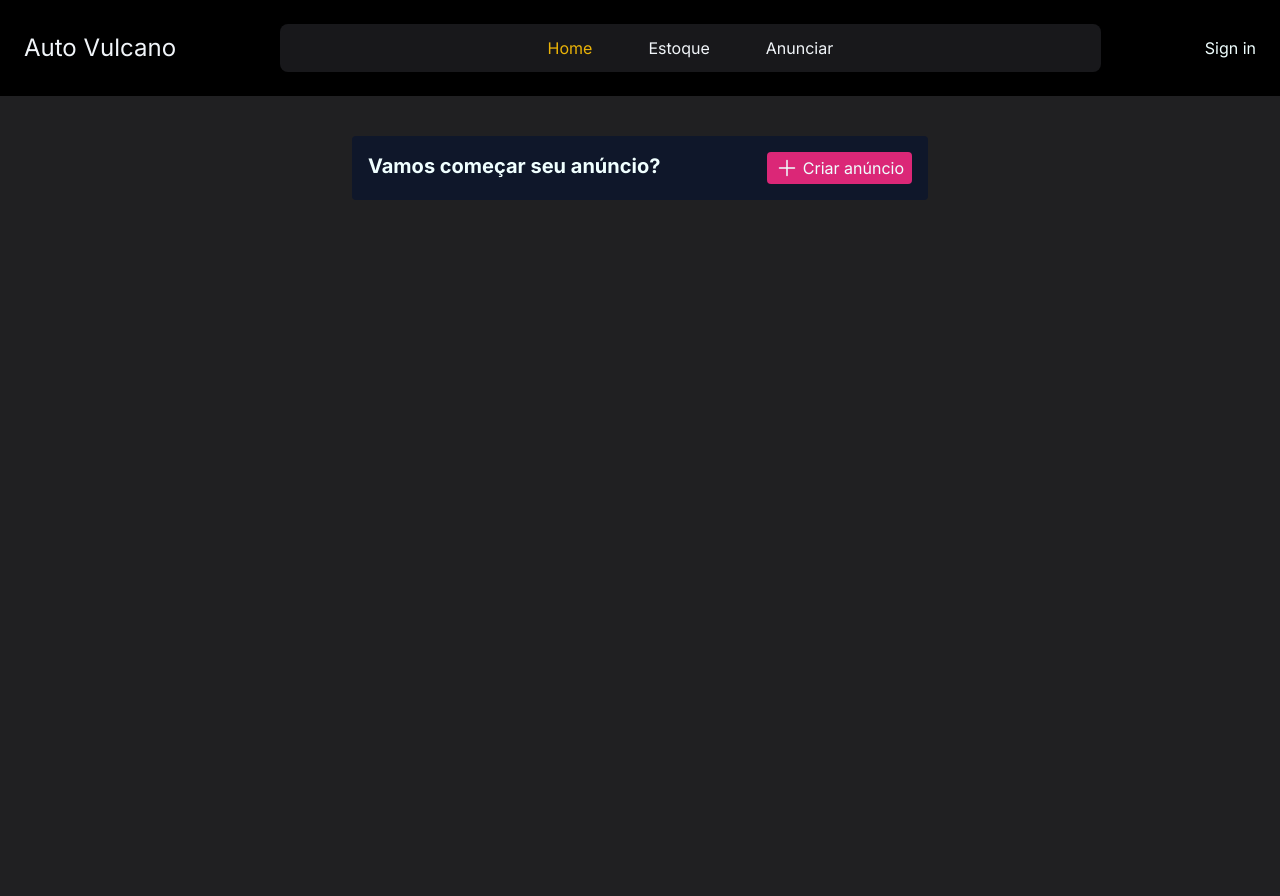
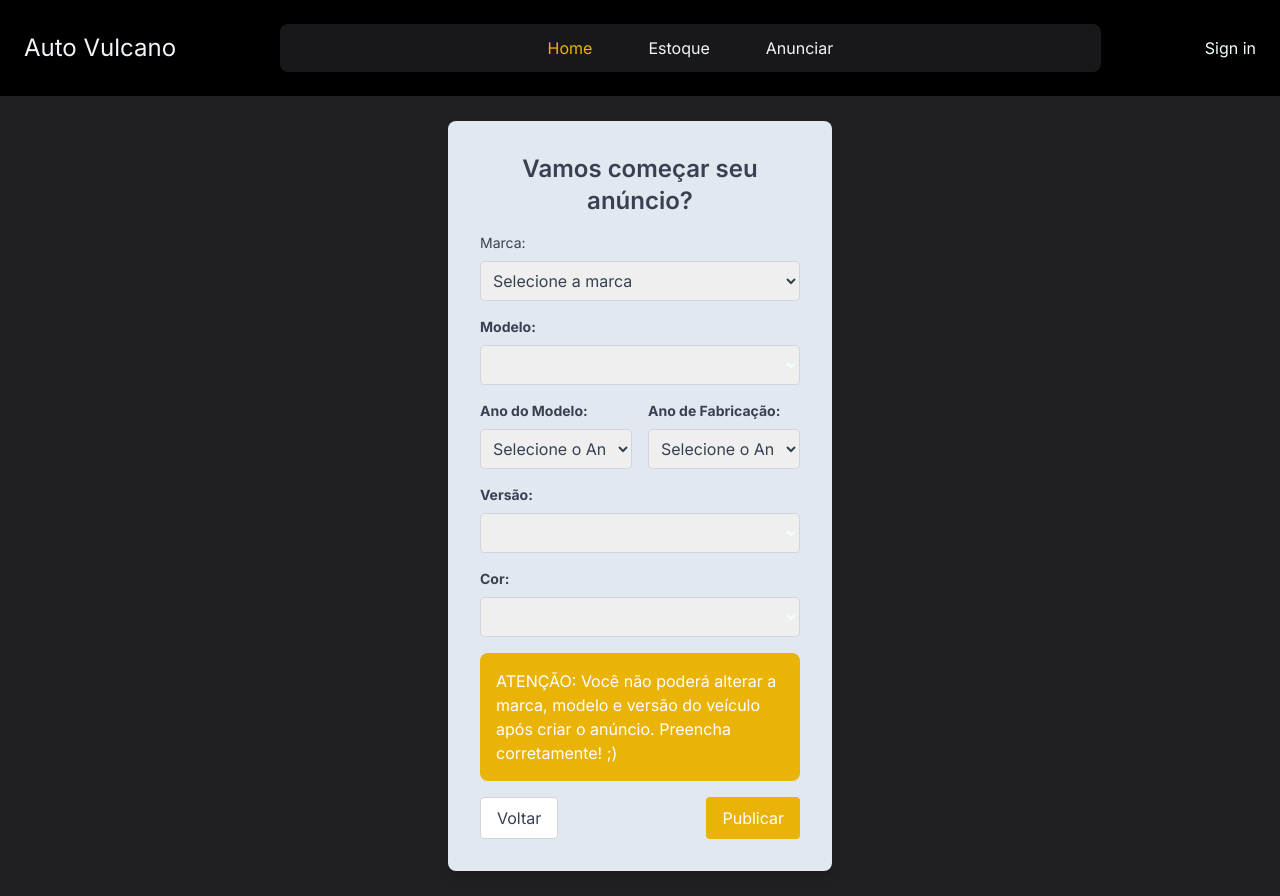
Before and after one commit to williamdubgod/DIGITAL-BUSINESS-ENABLEMENT, a Next.js app in the folder auto_vulcano_web/: page /anunciar in a window 1280 px wide. Before the commit the page ends 800 px from the top, so only its background shows below. Built offline with nearby package versions, Linux system fonts and the light colour scheme.

Commit message:
Pagina de anúncio

```diff
--- a/auto_vulcano_web/package.json
+++ b/auto_vulcano_web/package.json
@@ -14,6 +14,7 @@
     "next": "13.5.2",
     "postcss": "8.4.30",
     "react": "18.2.0",
+    "react-datepicker": "^4.18.0",
     "react-dom": "18.2.0",
     "tailwindcss": "3.3.3"
   }
--- a/auto_vulcano_web/src/app/anunciar/page.jsx
+++ b/auto_vulcano_web/src/app/anunciar/page.jsx
@@ -1,20 +1,145 @@
-import Button from "@/components/button";
+"use client";
 import NavBar from "@/components/navbar";
-import { PlusIcon } from '@heroicons/react/24/solid'
+import React, { useState } from 'react';
 
 export default function Anunciar() {
+
+  const [anoModelo, setAnoModelo] = useState(null);
+  const [anoFabricacao, setAnoFabricacao] = useState(null);
+
+  const generateYearOptions = (startYear, endYear) => {
+    const years = [];
+    for (let year = startYear; year <= endYear; year++) {
+      years.push(year);
+    }
+    return years;
+  };
+
+  const yearsModelo = generateYearOptions(1900, 2024);
+  const yearsFabricacao = generateYearOptions(1900, 2023);
+
   return (
     <>
       <NavBar />
 
-      <main className="container bg-slate-900 mt-10 mx-auto rounded p-4 max-w-xl">
+      <div className="min-h-screen flex items-center justify-center">
+      <div className="p-8 rounded-lg shadow-lg w-96 bg-slate-200">
+        <h1 className="text-2xl font-semibold text-center mb-4 text-gray-700 ">Vamos começar seu anúncio?</h1>
+
+        <div className="mb-4">
+          <label className="block text-sm mb-2 text-gray-700">Marca:</label>
+          <select className="w-full p-2 border border-gray-300 rounded focus:outline-none focus:border-yellow-500 text-gray-700">
+          <option value="ASTON MARTIN">Selecione a marca</option>
+            <option value="ASTON MARTIN">ASTON MARTIN</option>
+            <option value="AUDI">AUDI</option>
+            <option value="BMW">BMW</option>
+            <option value="BYD">BYD</option>
+            <option value="CAOA CHERY">CAOA CHERY</option>
+            <option value="CHEVROLET">CHEVROLET</option>
+            <option value="CITROËN">CITROËN</option>
+            <option value="FERRARI">FERRARI</option>
+            <option value="FIAT">FIAT</option>
+            <option value="FORD">FORD</option>
+            <option value="GWM">GWM</option>
+            <option value="HONDA">HONDA</option>
+            <option value="HYUNDAI">HYUNDAI</option>
+            <option value="JAC">JAC</option>
+            <option value="JAGUAR">JAGUAR</option>
+            <option value="JEEP">JEEP</option>
+            <option value="KIA">KIA</option>
+            <option value="LAMBORGHINI">LAMBORGHINI</option>
+            <option value="LAND ROVER">LAND ROVER</option>
+            <option value="LEXUS">LEXUS</option>
+            <option value="MASERATI">MASERATI</option>
+            <option value="MCLAREN">MCLAREN</option>
+            <option value="MERCEDES-BENZ">MERCEDES-BENZ</option>
+            <option value="MINI">MINI</option>
+            <option value="MITSUBISHI">MITSUBISHI</option>
+            <option value="NISSAN">NISSAN</option>
+            <option value="PEUGEOT">PEUGEOT</option>
+            <option value="PORSCHE">PORSCHE</option>
+            <option value="RAM">RAM</option>
+            <option value="RENAULT">RENAULT</option>
+            <option value="ROLLS-ROYCE">ROLLS-ROYCE</option>
+            <option value="SERES">SERES</option>
+            <option value="SUBARU">SUBARU</option>
+            <option value="SUZUKI">SUZUKI</option>
+            <option value="TOYOTA">TOYOTA</option>
+            <option value="TROLLER">TROLLER</option>
+            <option value="VOLKSWAGEN">VOLKSWAGEN</option>
+            <option value="VOLVO">VOLVO</option>
+          </select>
+        </div>
+
+        <div className="mb-4">
+          <label className="block text-gray-700 text-sm font-bold mb-2">Modelo:</label>
+          <select className="w-full p-2 border border-gray-300 rounded focus:outline-none focus:border-yellow-500">
+            {/* Opções do modelo */}
+          </select>
+        </div>
+
+        <div className="mb-4 flex space-x-4">
+        <div className="w-1/2">
+          <label className="block text-gray-700 text-sm font-bold mb-2">Ano do Modelo:</label>
+          <select
+            value={anoModelo}
+            onChange={(e) => setAnoModelo(e.target.value)}
+            className="w-full p-2 border border-gray-300 rounded focus:outline-none focus:border-yellow-500 text-gray-700"
+          >
+            <option value="">Selecione o Ano do Modelo</option>
+            {yearsModelo.map((year) => (
+              <option key={year} value={year}>
+                {year}
+              </option>
+            ))}
+          </select>
+        </div>
+
+        <div className="w-1/2">
+          <label className="block text-gray-700 text-sm font-bold mb-2">Ano de Fabricação:</label>
+          <select
+            value={anoFabricacao}
+            onChange={(e) => setAnoFabricacao(e.target.value)}
+            className="w-full p-2 border border-gray-300 rounded focus:outline-none focus:border-yellow-500 text-gray-700"
+          >
+            <option value="">Selecione o Ano de Fabricação</option>
+            {yearsFabricacao.map((year) => (
+              <option key={year} value={year}>
+                {year}
+              </option>
+            ))}
+          </select>
+        </div>
+      </div>
+
+        <div className="mb-4">
+          <label className="block text-gray-700 text-sm font-bold mb-2">Versão:</label>
+          <select className="w-full p-2 border border-gray-300 rounded focus:outline-none focus:border-yellow-500">
+            {/* Opções da versão */}
+          </select>
+        </div>
+
+        <div className="mb-4">
+          <label className="block text-gray-700 text-sm font-bold mb-2">Cor:</label>
+          <select className="w-full p-2 border border-gray-300 rounded focus:outline-none focus:border-yellow-500">
+            {/* Opções de cor */}
+          </select>
+        </div>
+
+        <div className="bg-yellow-500 text-white p-4 rounded-lg mb-4">
+          ATENÇÃO: Você não poderá alterar a marca, modelo e versão do veículo após criar o anúncio. Preencha corretamente! ;)
+        </div>
+
         <div className="flex justify-between">
-          <h2 className="text-xl font-bold">Vamos começar seu anúncio?</h2>
-          <Button href="/criaranuncio" icon={<PlusIcon className="h-6 w-6" />}>
-            Criar anúncio
-          </Button>
+          <button className="bg-white border border-gray-300 text-gray-700 py-2 px-4 rounded hover:bg-gray-100 focus:outline-none">
+            Voltar
+          </button>
+          <button className="bg-yellow-500 text-white py-2 px-4 rounded hover:bg-yellow-600 focus:outline-none">
+            Publicar
+          </button>
         </div>
-      </main>
+      </div>
+    </div>
     </>
   )
 }
--- a/auto_vulcano_web/src/app/estoque/page.js
+++ b/auto_vulcano_web/src/app/estoque/page.js
@@ -1,11 +1,12 @@
 import NavBar from "@/components/navbar";
+import React from 'react';
 
 export default function Estoque() {
   return (
     <>
       <NavBar />
 
-      <main className="container bg-slate-900 mt-10 mx-auto rounded p-4">
+      <main className="container bg-zinc-900  mt-10 mx-auto rounded p-4">
         <h2>Estoque</h2>
       </main>
     </>
```
Also changed, not shown: 1 other file (tests, documents, lock files or other folders).
